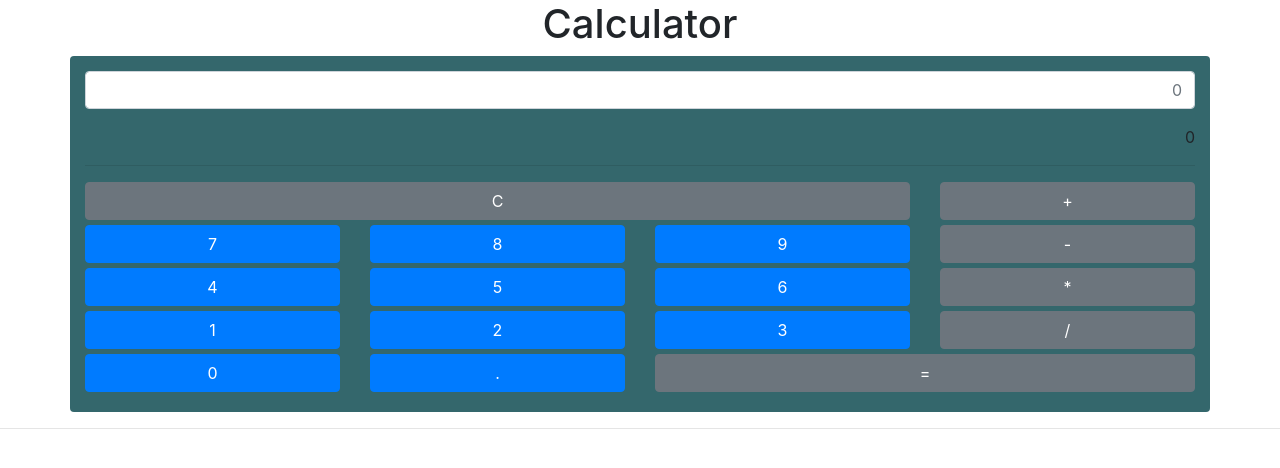
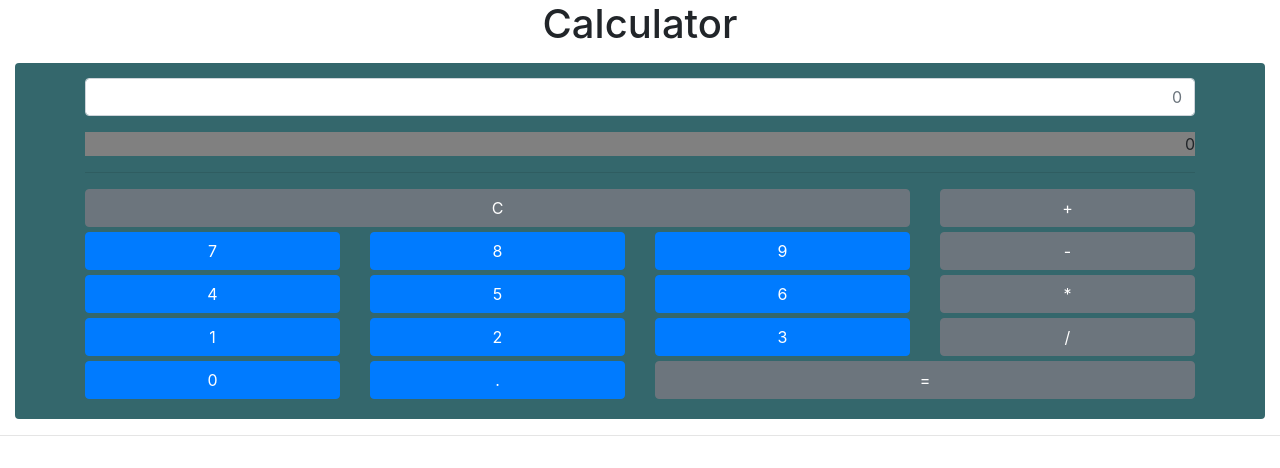
Before and after one commit to klivak/calculator-pwa, a Vue app: page / in a window 1280 px wide. Shown: the top 468 px of the page. Built offline with nearby package versions, Linux system fonts and the light colour scheme.

Commit message:
Updated some styles

```diff
--- a/src/assets/scss/main.scss
+++ b/src/assets/scss/main.scss
@@ -22,8 +22,8 @@ header {
 
   &-container {
     background: #34676c;
-    padding: 15px;
-    //border: 1px solid black;
+    margin: 15px;
+    padding: 15px 0;
     border-radius: .25rem;
   }
 
@@ -32,6 +32,7 @@ header {
   }
 
   .form-result {
+    background: gray;
     text-align: right;
   }
 
@@ -39,4 +40,10 @@ header {
     margin-bottom: 5px;
   }
 
+  &-result {
+    .card {
+      padding: 5px;
+    }
+  }
+
 }
--- a/src/components/Calculator.vue
+++ b/src/components/Calculator.vue
@@ -1,8 +1,8 @@
 <template>
     <div class="calculator">
 
-        <div class="calculator-container container">
-
+        <div class="calculator-container">
+          <div class="container">
             <div class="row">
               <div class="col-md-12">
                 <div class="form-group">
@@ -18,7 +18,6 @@
                 <hr>
               </div>
             </div>
-
             <div class="row row-buttons">
               <div class="col-9">
                 <button @click="clear" class="btn btn-block btn-secondary btn-symbol">C</button>
@@ -82,7 +81,7 @@
               </div>
 
             </div>
-
+          </div>
         </div>
 
         <hr>
@@ -91,7 +90,8 @@
             <div class="row">
                 <div class="col-md-12">
                     <div v-for="item in items"
-                         :key="item">
+                         :key="item"
+                         class="card">
                         {{ item.formula }} = {{ item.total }}
                     </div>
                 </div>
@@ -118,6 +118,7 @@
                 this.result += item.toString();
             },
             equal() {
+              // TODO add check for start from zero
                 this.total = eval(this.result);
                 this.items.push({formula: this.result, total: this.total});
 
```
Lines whose indentation alone changed are shown as unchanged.
